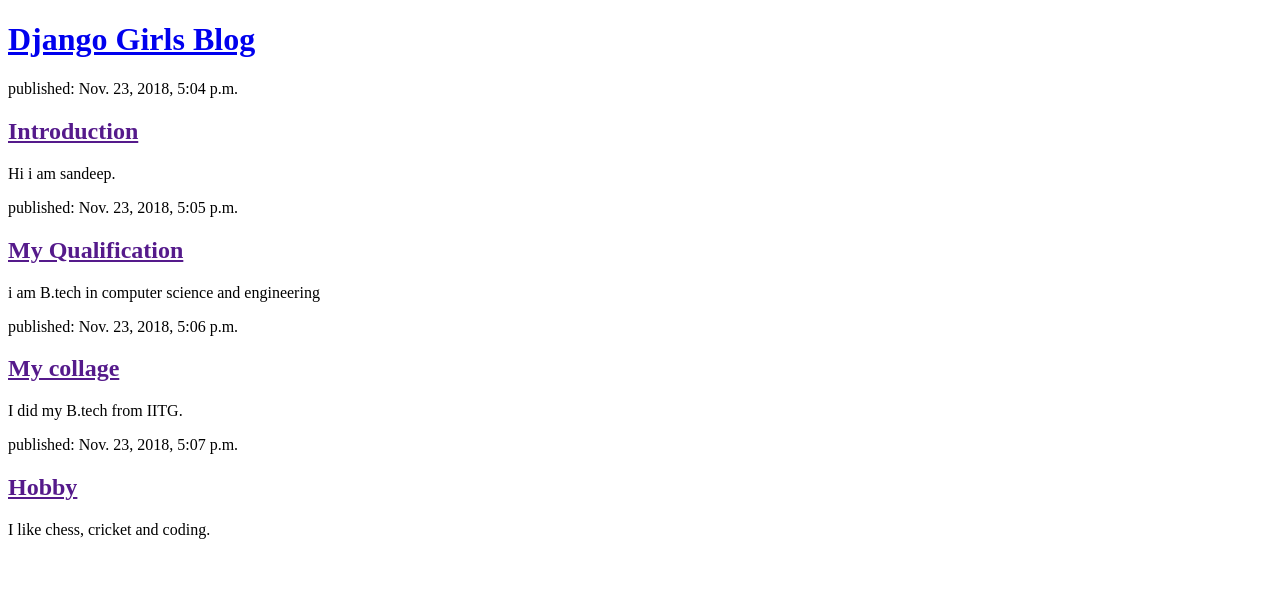
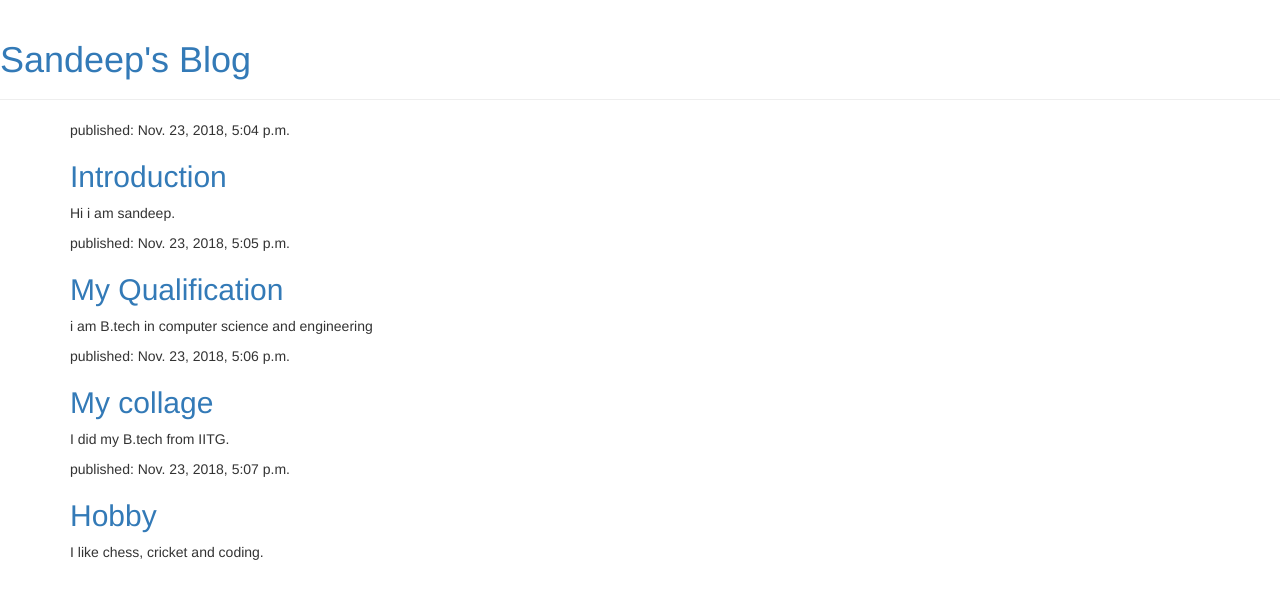
Before and after one commit to sandeepkumar09/my-first-blog, a Django app: page / in a window 1280 px wide. Shown: the top 599 px of the page. Run offline with Django 3.2, Linux system fonts and the light colour scheme; data comes from the database, SQL or seed files in the repository; some libraries are stand-ins or nearby versions.

Commit message:
Details added about sandeep

```diff
--- a/blog/templates/blog/post_list.html
+++ b/blog/templates/blog/post_list.html
@@ -1,19 +1,32 @@
 <!DOCTYPE html>
+{% load static %}
 <html>
 <head>
 	<title>My Blog</title>
+	<link rel="stylesheet" href="//maxcdn.bootstrapcdn.com/bootstrap/3.2.0/css/bootstrap.min.css">
+	<link rel="stylesheet" href="//maxcdn.bootstrapcdn.com/bootstrap/3.2.0/css/bootstrap-theme.min.css">
+	<link rel="stylesheet" href="{% static 'css/blog.css' %}">
+	<link href="//fonts.googleapis.com/css?family=Lobster&subset=latin,latin-ext" rel="stylesheet" type="text/css">
 </head>
 <body>
-<div>
-    <h1><a href="/">Django Girls Blog</a></h1>
+<div class="page-header">
+    <h1><a href="/">Sandeep's Blog</a></h1>
 </div>
 
-{% for post in posts %}
-    <div>
-        <p>published: {{ post.published_date }}</p>
-        <h2><a href="">{{ post.title }}</a></h2>
-        <p>{{ post.text|linebreaksbr }}</p>
+<div class="content container">
+    <div class="row">
+        <div class="col-md-8">
+            {% for post in posts %}
+                <div class="post">
+                    <div class="date">
+                        <p>published: {{ post.published_date }}</p>
+                    </div>
+                    <h2><a href="">{{ post.title }}</a></h2>
+                    <p>{{ post.text|linebreaksbr }}</p>
+                </div>
+            {% endfor %}
+        </div>
     </div>
-{% endfor %}
+</div>
 </body>
 </html>
```
Also changed, not shown: 1 other file.
